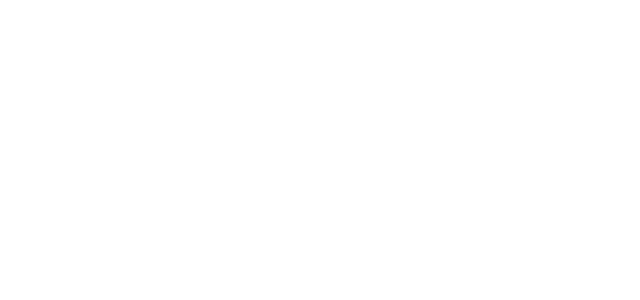
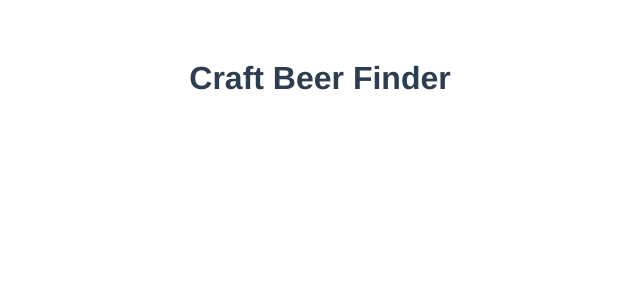
Before and after one commit to jetrosuni/craft-beer-finder-frontend-vue, a Vue app: page / in a window 1280 px wide. Shown: the top 300 px of the page, without its empty margins (320-960 px from the left). Built offline with nearby package versions, Linux system fonts and the light colour scheme.

Commit message:
Add MainPage

```diff
--- a/src/App.vue
+++ b/src/App.vue
@@ -1,11 +1,19 @@
 <template>
   <div id="app">
+    <div class="container">
+      <MainPage />
+    </div>
   </div>
 </template>
 
 <script>
+import MainPage from "@/views/MainPage.vue";
+
 export default {
-  name: 'app'
+  name: 'app',
+  components: {
+    MainPage
+  }
 }
 </script>
 
--- /dev/null
+++ b/src/views/MainPage.vue
@@ -0,0 +1,5 @@
+<template>
+  <div class="section">
+    <h1 class="title is-1">Craft Beer Finder</h1>
+  </div>
+</template>
```
